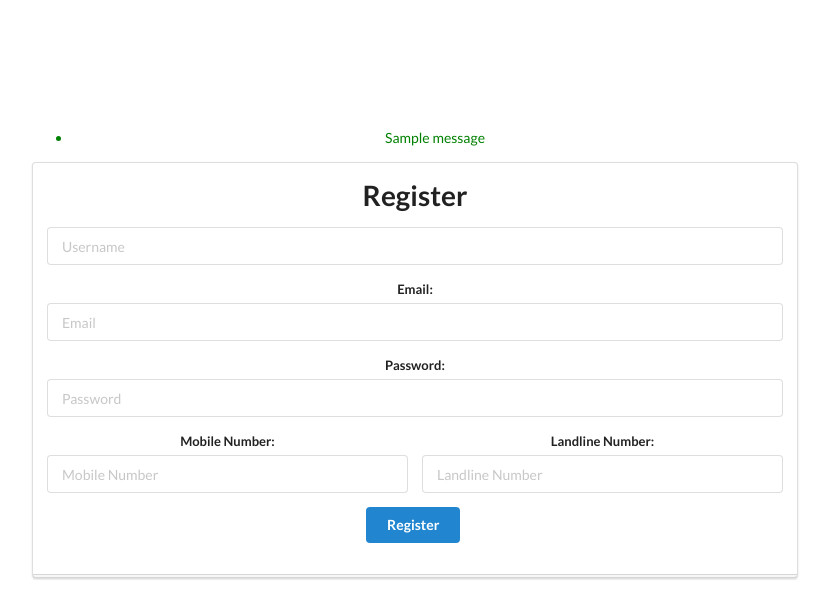
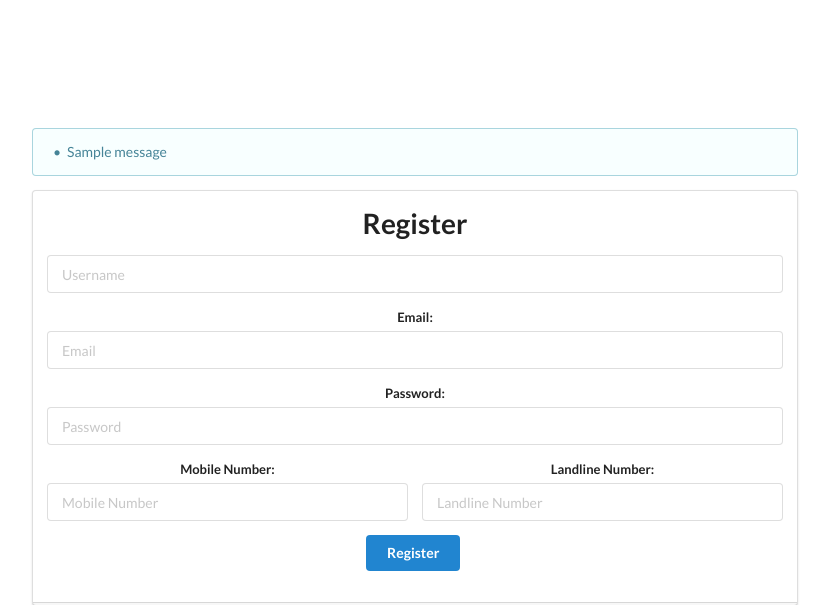
Before and after one commit to gabrielchase/CS-165-Medical-Center-Manager, a Django app: a page that uses src/templates/base.html in a window 1280 px wide. Shown: the top 605 px of the page, without its empty margins (225-1054 px from the left). Run offline with Django 3.2, Linux system fonts and the light colour scheme; tables that the repository leaves empty hold one stand-in row (values such as "Sample post"); one stand-in notice (Sample message) is shown; parts of the project's set-up code (start-up, migrations or seed data) failed here and were passed over; some libraries are stand-ins or nearby versions.

Commit message:
Modified error messages

```diff
--- a/src/templates/base.html
+++ b/src/templates/base.html
@@ -10,17 +10,31 @@
 </head>
 <body>
     {% if messages %}
-    <ul class="messages">
+        {% if message.tags == "success" %}
+            <div class="ui success message">
+                <div class="header">Success</div>
+        {% elif message.tags == "error" %}
+            <div class="ui error message">
+                <div class="header">Error</div>
+        {% else %}
+            <div class="ui info message">
+        {% endif %}
+    {% for message in messages %}
+        <ul class="list"><li>{{ message }}</li></ul>
+    {% endfor %}
+    </div>
+
+    <!-- <ul class="messages">
         {% for message in messages %}
             {% if message.tags == "success" %}
                 <li style="color:green"> {{ message }}</li>
-            {% elif message.tags == "error" %}
+
                 <li style="color:red"> {{ message }}</li>
             {% else %}
                 <li style="color:blue"> {{ message }}</li>
             {% endif %}
         {% endfor %}
-    </ul>
+    </ul> -->
     {% endif %}
 
     {% block content %}
```
